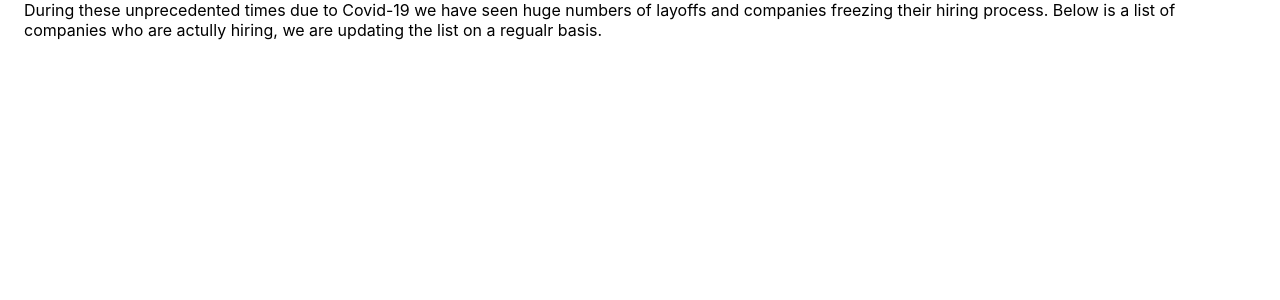
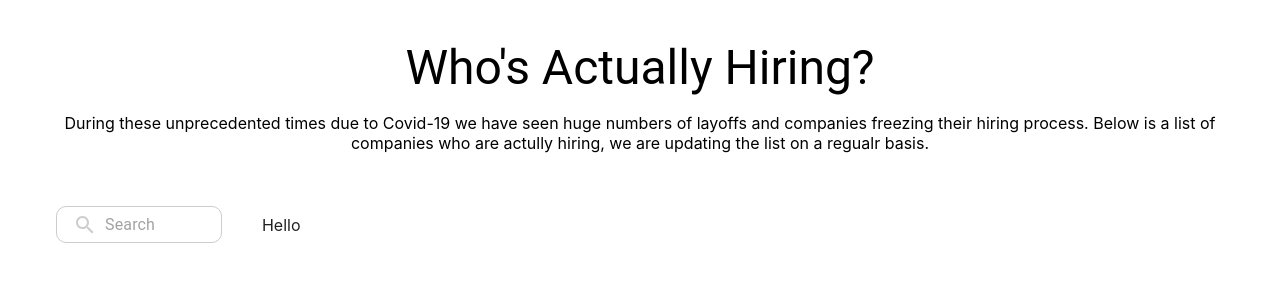
Before and after one commit to Team-CoderTalent/hiring-web-app, a React (Create React App) app in the folder client/: page / in a window 1280 px wide. Shown: the top 300 px of the page. Built offline with nearby package versions, Linux system fonts and the light colour scheme.

Commit message:
Building components

```diff
--- a/client/package.json
+++ b/client/package.json
@@ -4,6 +4,7 @@
   "private": true,
   "dependencies": {
     "@material-ui/core": "^4.9.10",
+    "@material-ui/icons": "^4.9.1",
     "@testing-library/jest-dom": "^4.2.4",
     "@testing-library/react": "^9.3.2",
     "@testing-library/user-event": "^7.1.2",
--- a/client/src/components/App.js
+++ b/client/src/components/App.js
@@ -2,11 +2,13 @@
 import { IntlProvider } from "react-intl";
 import Container from "@material-ui/core/Container";
 import Header from "./Header";
+import TopBar from "./TopBar";
 
 const App = () => (
   <IntlProvider locale="en">
     <Container>
       <Header />
+      <TopBar />
     </Container>
   </IntlProvider>
 );
--- /dev/null
+++ b/client/src/components/Dropdown/index.js
@@ -0,0 +1,20 @@
+import React, { useState } from "react";
+import styles from "./styles";
+
+const DropDown = () => {
+  const classes = styles();
+  const [isOpen, setIsOpen] = useState(false);
+  const toggle = () => setIsOpen(!isOpen);
+  const toggleClass = isOpen
+    ? `${classes.dropDown} ${classes.dropDownActive}`
+    : `${classes.dropDown}`;
+
+  return (
+    <div className={classes.root}>
+      <div onClick={toggle}>Hello</div>
+      <div className={`${toggleClass}`}>Show Me</div>
+    </div>
+  );
+};
+
+export default DropDown;
--- /dev/null
+++ b/client/src/components/Dropdown/styles.js
@@ -0,0 +1,16 @@
+import { makeStyles } from "@material-ui/core/styles";
+
+const styles = makeStyles((theme) => ({
+  root: {
+    display: "flex",
+    marginLeft: theme.spacing(5),
+  },
+  dropDown: {
+    display: "none",
+  },
+  dropDownActive: {
+    display: "block",
+  },
+}));
+
+export default styles;
--- a/client/src/components/Header/index.js
+++ b/client/src/components/Header/index.js
@@ -1,9 +1,20 @@
 import React from "react";
+import Typography from "@material-ui/core/Typography";
 import { injectIntl } from "react-intl";
+import styles from "./styles";
 import copy from "../../copy.json";
 
-export const Header = ({ intl }) => (
-  <div>{intl.formatMessage(copy.header)}</div>
-);
+export const Header = ({ intl }) => {
+  const classes = styles();
+
+  return (
+    <div className={classes.root}>
+      <Typography variant="h3" component="h1" gutterBottom>
+        {intl.formatMessage(copy.headline)}
+      </Typography>
+      {intl.formatMessage(copy.header)}
+    </div>
+  );
+};
 
 export default injectIntl(Header);
--- /dev/null
+++ b/client/src/components/Header/styles.js
@@ -0,0 +1,10 @@
+import { makeStyles } from "@material-ui/core/styles";
+
+const styles = makeStyles((theme) => ({
+  root: {
+    textAlign: "center",
+    padding: theme.spacing(5, 0),
+  },
+}));
+
+export default styles;
--- /dev/null
+++ b/client/src/components/SearchBar/index.js
@@ -0,0 +1,26 @@
+import React from "react";
+import InputBase from "@material-ui/core/InputBase";
+import SearchIcon from "@material-ui/icons/Search";
+import { injectIntl } from "react-intl";
+import styles from "./styles";
+import copy from "../../copy.json";
+
+export const SearchBar = ({ intl }) => {
+  const classes = styles();
+  return (
+    <div className={classes.search}>
+      <div className={classes.searchIcon}>
+        <SearchIcon />
+      </div>
+      <InputBase
+        placeholder={intl.formatMessage(copy.appBar.searchbar)}
+        classes={{
+          root: classes.inputRoot,
+          input: classes.inputInput,
+        }}
+      />
+    </div>
+  );
+};
+
+export default injectIntl(SearchBar);
--- /dev/null
+++ b/client/src/components/SearchBar/styles.js
@@ -0,0 +1,39 @@
+import { makeStyles } from "@material-ui/core/styles";
+
+const styles = makeStyles((theme) => ({
+  search: {
+    position: "relative",
+    border: "1px solid #cccccc",
+    borderRadius: "10px",
+    marginLeft: 0,
+    width: "100%",
+    [theme.breakpoints.up("sm")]: {
+      marginLeft: theme.spacing(1),
+      width: "auto",
+    },
+  },
+  searchIcon: {
+    color: "#cccccc",
+    padding: theme.spacing(0, 2),
+    height: "100%",
+    position: "absolute",
+    pointerEvents: "none",
+    display: "flex",
+    alignItems: "center",
+    justifyContent: "center",
+  },
+  inputInput: {
+    padding: theme.spacing(1, 1, 1, 0),
+    paddingLeft: `calc(1em + ${theme.spacing(4)}px)`,
+    transition: theme.transitions.create("width"),
+    width: "100%",
+    [theme.breakpoints.up("sm")]: {
+      width: "12ch",
+      "&:focus": {
+        width: "20ch",
+      },
+    },
+  },
+}));
+
+export default styles;
--- /dev/null
+++ b/client/src/components/TopBar/index.js
@@ -0,0 +1,26 @@
+import React from "react";
+import AppBar from "@material-ui/core/AppBar";
+import Toolbar from "@material-ui/core/Toolbar";
+import { MuiThemeProvider } from "@material-ui/core/styles";
+import styles from "./styles";
+import SearchBar from "../SearchBar";
+import Dropdown from "../Dropdown";
+import { theme } from "../../theme/overrides";
+
+const TopBar = () => {
+  const classes = styles();
+  return (
+    <div className={classes.root}>
+      <MuiThemeProvider theme={theme}>
+        <AppBar position="static" className={classes.appBar}>
+          <Toolbar>
+            <SearchBar />
+            <Dropdown />
+          </Toolbar>
+        </AppBar>
+      </MuiThemeProvider>
+    </div>
+  );
+};
+
+export default TopBar;
--- /dev/null
+++ b/client/src/components/TopBar/styles.js
@@ -0,0 +1,13 @@
+import { makeStyles } from "@material-ui/core/styles";
+
+const styles = makeStyles({
+  root: {
+    flexGrow: 1,
+  },
+  appBar: {
+    backgroundColor: "white",
+    boxShadow: "none",
+  },
+});
+
+export default styles;
--- a/client/src/copy.json
+++ b/client/src/copy.json
@@ -1,6 +1,16 @@
 {
+  "headline": {
+    "id": "views.headline",
+    "defaultMessage": "Who's Actually Hiring?"
+  },
   "header": {
     "id": "views.header",
     "defaultMessage": "During these unprecedented times due to Covid-19 we have seen huge numbers of layoffs and companies freezing their hiring process. Below is a list of companies who are actully hiring, we are updating the list on a regualr basis."
+  },
+  "appBar": {
+    "searchbar": {
+      "id": "views.appBar.searchbar",
+      "defaultMessage": "Search"
+    }
   }
 }
--- /dev/null
+++ b/client/src/theme/overrides.js
@@ -0,0 +1,7 @@
+import { createMuiTheme } from "@material-ui/core/styles";
+
+export const theme = createMuiTheme({
+  palette: {
+    primary: { main: "#ddd" },
+  },
+});
```
Also changed, not shown: 1 other file (tests, documents, lock files or other folders).
